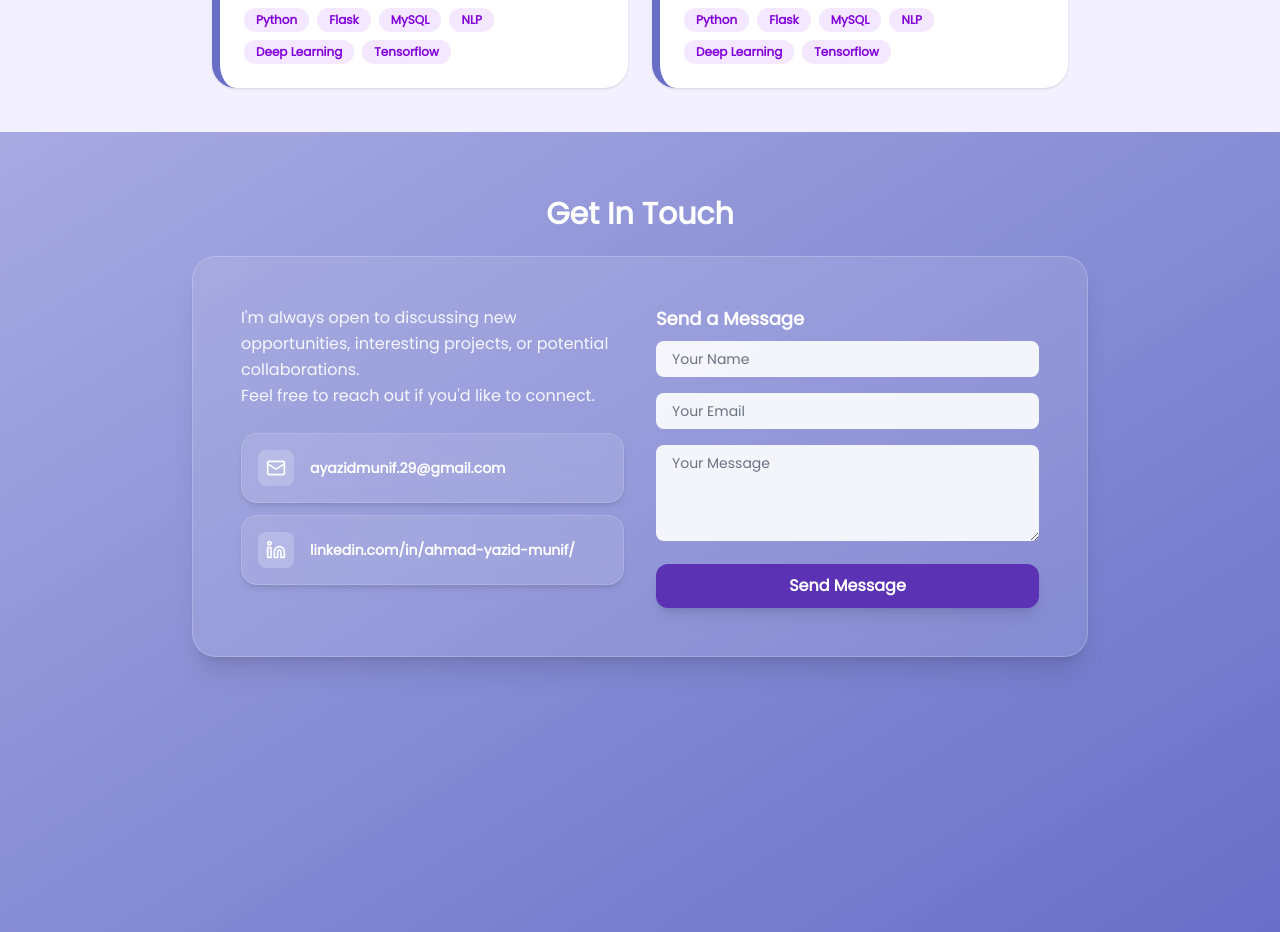
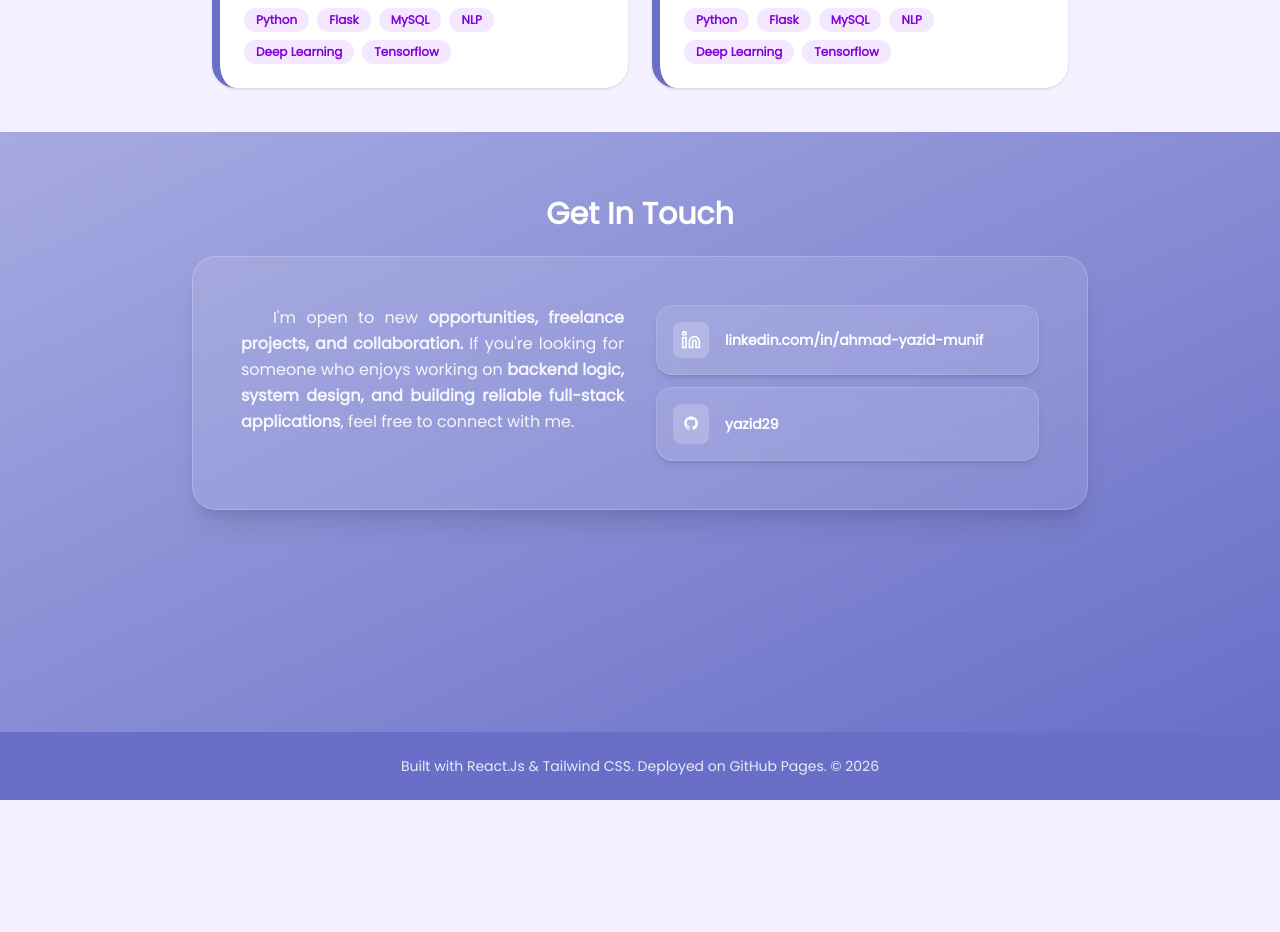
Before and after one commit to yazid29/yazid29.github.io, a React (Vite) app: page / in a window 1280 px wide. Shown: the part 4100-5032 px from the top of the page. After the commit the page ends 4900 px from the top, so only its background shows below. Built offline with nearby package versions, Linux system fonts and the light colour scheme.

Commit message:
add: footer nad fix contact

```diff
--- a/package.json
+++ b/package.json
@@ -16,7 +16,8 @@
     "@tailwindcss/vite": "^4.1.18",
     "react": "^19.2.0",
     "react-dom": "^19.2.0",
-    "react-icons": "^5.5.0"
+    "react-icons": "^5.5.0",
+    "typeit-react": "^2.7.8"
   },
   "devDependencies": {
     "@eslint/js": "^9.39.1",
--- a/src/App.jsx
+++ b/src/App.jsx
@@ -5,6 +5,7 @@ import Skill from './components/Skill.jsx'
 import Experience from './components/Experience.jsx'
 import Project from './components/Project.jsx'
 import Contact from './components/Contact.jsx'
+import Footer from './components/Footer.jsx'
 function App() {
   return (
     <>
@@ -17,6 +18,7 @@ function App() {
             <Experience />
             <Project />
             <Contact/>
+            <Footer/>
           </main>
       </div>
     </>
--- a/src/components/Contact.jsx
+++ b/src/components/Contact.jsx
@@ -1,62 +1,40 @@
 const Contact = () => {
     return (
-        <section id="contact" className="min-h-screen flex items-start justify-center px-4 md:px-6 pt-16 scroll-mt-24 bg-gradient-to-br from-[#A7AAE1] to-[#696FC7]">
+        <section id="contact" className="min-h-[75vh] flex items-start justify-center px-4 md:px-6 pt-16 scroll-mt-24 bg-gradient-to-br from-[#A7AAE1] to-[#696FC7]">
             <div className="max-w-4xl w-full">
                 <h2 className="text-2xl md:text-3xl font-bold text-center text-white mb-6">Get In Touch</h2>
                 <div className="grid md:grid-cols-2 gap-8 backdrop-blur-m bg-white/10 border border-white/20 rounded-3xl p-8 md:p-12 shadow-xl">
                     <div>
-                        <p className="text-white/90 leading-relaxed mb-6">
-                            I'm always open to discussing new opportunities, interesting projects,
-                            or potential collaborations. <br></br>Feel free to reach out if you'd like to connect.
+                        <p className="text-white/90 leading-relaxed mb-6 indent-8 text-justify">
+                            I'm open to new <b>opportunities, freelance projects, and collaboration. </b>
+                            If you're looking for someone who enjoys working on <b>backend logic, system design,
+                            and building reliable full-stack applications</b>, feel free to connect with me.
                         </p>
+                    </div>
                     <div className="space-y-3">
-                            <a href="mailto:ayazidmunif.29@gmail.com" className="flex items-center gap-4 backdrop-blur-md bg-white/10 border border-white/15
-                                rounded-2xl p-4 shadow-md transition-all duration-300
-                                hover:bg-white/20 hover:scale-[1.02] hover:shadow-lg group">
-                                <div className="bg-white/20 p-2 rounded-lg">
-                                    <svg xmlns="http://www.w3.org/2000/svg" width="20" height="20" viewBox="0 0 24 24" fill="none" stroke="currentColor" stroke-width="2" stroke-linecap="round" stroke-linejoin="round" class="text-white"><rect width="20" height="16" x="2" y="4" rx="2"/><path d="m22 7-8.97 5.7a1.94 1.94 0 0 1-2.06 0L2 7"/></svg>
-                                </div>
-                                <p className="text-white font-semibold text-sm">
-                                    ayazidmunif.29@gmail.com
-                                </p>
-                            </a>
-                            <a href="https://www.linkedin.com/in/ahmad-yazid-munif/" className="flex items-center gap-4 backdrop-blur-md bg-white/10 border border-white/15
+                        <a href="https://www.linkedin.com/in/ahmad-yazid-munif/"
+                            target="_blank" className="flex items-center gap-4 backdrop-blur-md bg-white/10 border border-white/15
                             rounded-2xl p-4 shadow-md transition-all duration-300
                             hover:bg-white/20 hover:scale-[1.02] hover:shadow-lg group">
                             <div className="bg-white/20 p-2 rounded-lg">
                                 <svg xmlns="http://www.w3.org/2000/svg" width="20" height="20" viewBox="0 0 24 24" fill="none" stroke="currentColor" stroke-width="2" stroke-linecap="round" stroke-linejoin="round" class="text-white"><path d="M16 8a6 6 0 0 1 6 6v7h-4v-7a2 2 0 0 0-2-2 2 2 0 0 0-2 2v7h-4v-7a6 6 0 0 1 6-6z"/><rect width="4" height="12" x="2" y="9"/><circle cx="4" cy="4" r="2"/></svg>
                             </div>
                             <p className="text-white font-semibold text-sm">
-                                    linkedin.com/in/ahmad-yazid-munif/
+                                linkedin.com/in/ahmad-yazid-munif
+                            </p>
+                        </a>
+                        <a href="https://github.com/yazid29"
+                            target="_blank" className="flex items-center gap-4 backdrop-blur-md bg-white/10 border border-white/15
+                            rounded-2xl p-4 shadow-md transition-all duration-300
+                            hover:bg-white/20 hover:scale-[1.02] hover:shadow-lg group">
+                            <div className="bg-white/20 p-2 rounded-lg">
+                                <i className="fa fa-github text-[24px] text-white w-5 h-5 text-center"></i>
+                            </div>
+                            <p className="text-white font-semibold text-sm">
+                                yazid29
                             </p>
                         </a>
                     </div>
-                    </div>
-                    <form className="space-y-4" onsubmit="event.preventDefault(); alert('Thank you! Your message has been sent.');">
-                        <h3 className="text-white font-semibold text-lg mb-2 text-center md:text-left">Send a Message</h3>
-                        <input
-                            className="w-full rounded-lg px-4 py-2 text-sm bg-white/90
-                            focus:outline-none focus:ring-2 focus:ring-[#696FC7] placeholder:text-gray-500"
-                            placeholder="Your Name" required
-                        />
-                        <input
-                            className="w-full rounded-lg px-4 py-2 text-sm bg-white/90
-                            focus:outline-none focus:ring-2 focus:ring-[#696FC7] placeholder:text-gray-500"
-                            type="email" placeholder="Your Email" required
-                        />
-
-                        <textarea
-                            className="w-full rounded-lg px-4 py-2 text-sm bg-white/90
-                            focus:outline-none focus:ring-2 focus:ring-[#696FC7] placeholder:text-gray-500"
-                            rows="4" placeholder="Your Message" required
-                        ></textarea>
-
-                        <button
-                            className="w-full bg-[#5a32b3] hover:bg-[#482890] text-white py-2.5
-                            rounded-xl font-semibold transition shadow-lg active:scale-[0.98]">
-                            Send Message
-                        </button>
-                    </form>
                 </div>
             </div>
         </section>
--- /dev/null
+++ b/src/components/Footer.jsx
@@ -0,0 +1,8 @@
+const Footer = () => {
+    return (
+        <footer className="py-6 text-center text-sm text-white/85 font-light bg-[#696FC7]">
+            Built with React.Js & Tailwind CSS. Deployed on GitHub Pages. © 2026
+        </footer>
+    )
+}
+export default Footer;
--- a/src/components/Hero.jsx
+++ b/src/components/Hero.jsx
@@ -1,3 +1,5 @@
+import { useEffect } from "react";
+import TypeIt from "typeit-react";
 import '../styles/input.css';
 const Hero = () => {
   return (
@@ -11,7 +13,16 @@ const Hero = () => {
                     Hi, I'm <br></br> <span className="text-[#4E56C0]">Ahmad Yazid Munif</span>
                 </h1>
                 <p datatype="typing" className="mt-6 text-lg text-slate-700 leading-relaxed">
-                    &nbsp;
+                    <TypeIt
+                        options={{
+                            strings: [
+                            "Focused on building efficient systems while expanding my skills to deliver seamless and user-friendly applications."
+                            ],
+                            speed: 25,
+                            waitUntilVisible: true,
+                            cursor: true,
+                        }}
+                    />
                 </p>
 
                 <div className="mt-8 flex gap-8 item-center border-l-4 border-purple-200 pl-6">
@@ -26,7 +37,7 @@ const Hero = () => {
                 </div>
 
                 <div className="mt-10 grid grid-cols-2 sm:flex sm:flex-wrap gap-4">
-                    <a href="#project" className="bg-[#4E56C0] text-white px-7 py-2.5 text-sm font-semibold rounded-xl hover:bg-[#482890] transition-all shadow-lg flex item-center gap-2">
+                    <a href="#projects" className="bg-[#4E56C0] text-white px-7 py-2.5 text-sm font-semibold rounded-xl hover:bg-[#482890] transition-all shadow-lg flex item-center gap-2">
                         View My Work
                     </a>
                     <a href="#contact" className=" bg-white border-2 border-[#4E56C0] text-[#4E56C0] px-7 py-2.5 text-sm font-semibold rounded-xl hover:bg-[#696FC7] hover:text-white transition-all">
@@ -35,13 +46,13 @@ const Hero = () => {
                 </div>
 
                 <div className="mt-8 flex item-center gap-5 text-slate-400
-                    before:content-[''] before:h-px before:w-20 before:bg-slate-300 before:mr-4">
-                    <a href="#" className="hover:text-[#696FC7] transition-colors">
+                    before:content-[''] before:h-px before:w-20 before:bg-slate-300 before:mr-4 before:self-center">
+                    <a href="https://www.linkedin.com/in/ahmad-yazid-munif/" target="_blank" className="hover:text-[#696FC7] transition-colors">
                         <span className="text-sm font-medium">
                             <i className="fa fa-linkedin-square" style={{ fontSize: '24px' }}></i>
                         </span>
                     </a>
-                    <a href="#" className="hover:text-[#696FC7] transition-colors">
+                    <a href="https://github.com/yazid29" target="_blank" className="hover:text-[#696FC7] transition-colors">
                         <span className="text-sm font-medium">
                             <i className="fa fa-github" style={{ fontSize: '24px' }}></i>
                         </span>
```
Also changed, not shown: 1 other file (tests, documents, lock files or other folders). Lines whose indentation alone changed are shown as unchanged.
